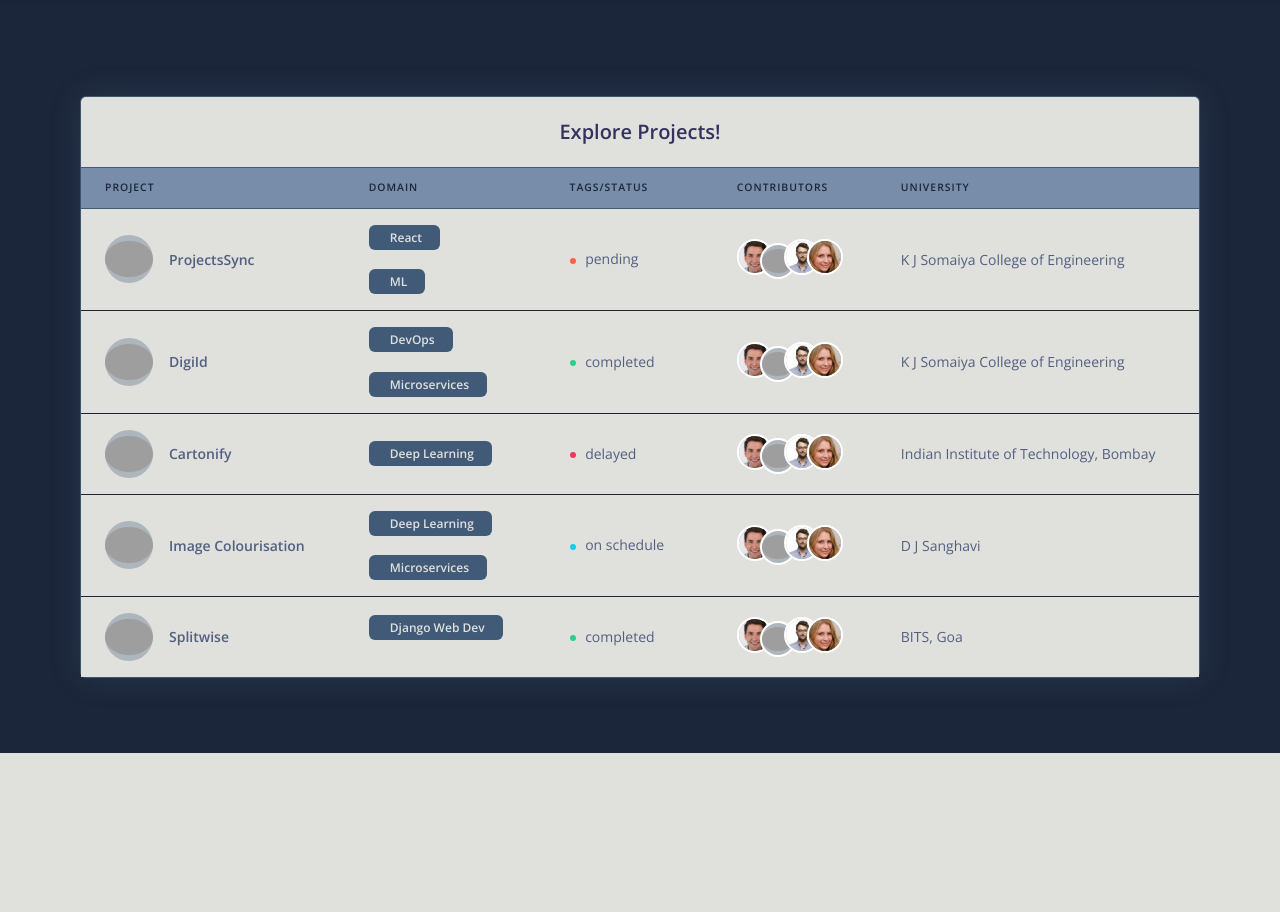
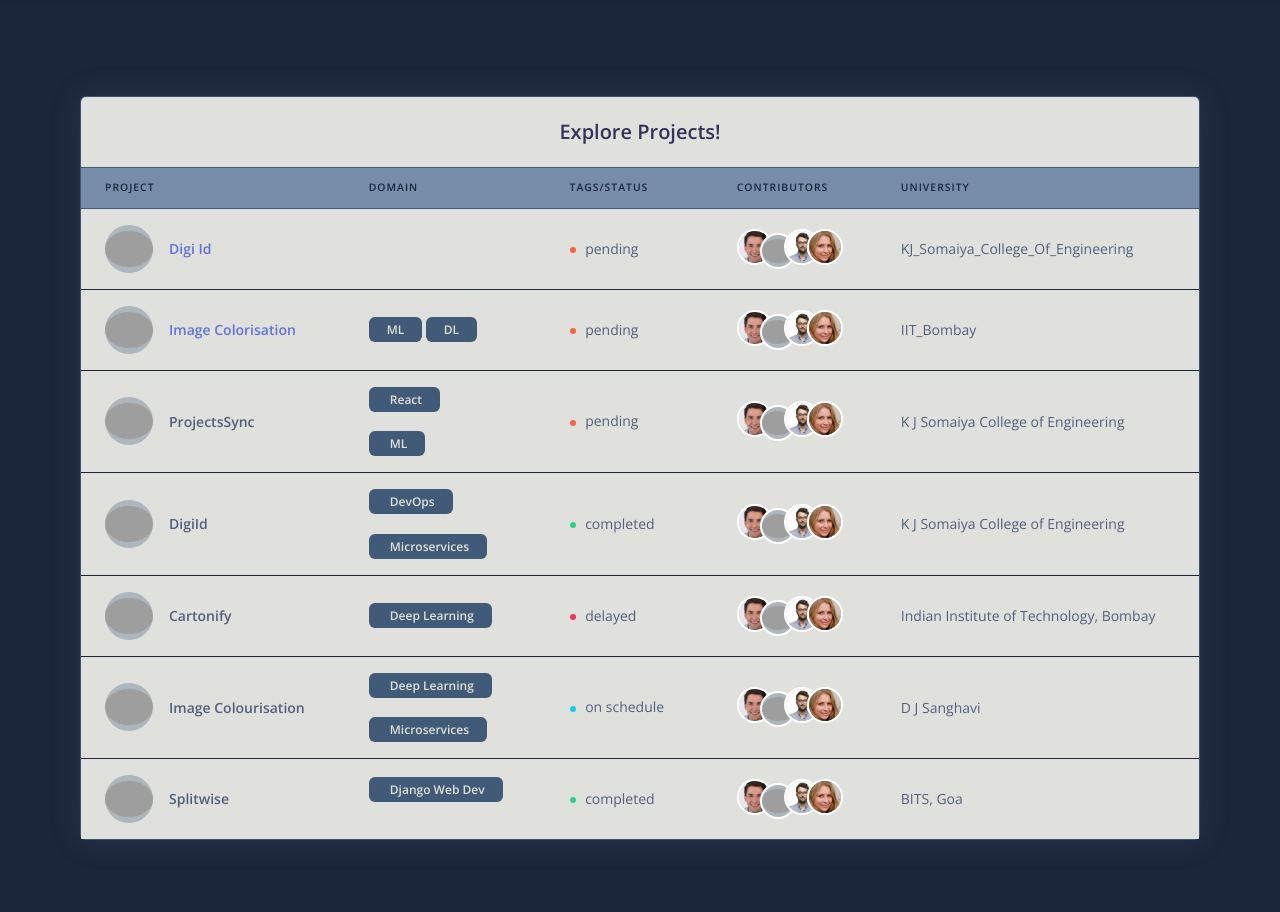
Before and after one commit to AkhilNagar/ProjectSync, a Django app: page /explore/ in a window 1280 px wide. Shown: the part 47-959 px from the top of the page. Before the commit the page ends 800 px from the top, so only its background shows below. Run offline with Django 4.2, Linux system fonts and the light colour scheme; data comes from the database, SQL or seed files in the repository; both versions use the stored data as it was after the commit; grey boxes are pictures that could not be loaded.

Commit message:
Dynamic functionality for explore

```diff
--- a/projectsync/mainapp/views.py
+++ b/projectsync/mainapp/views.py
@@ -1,6 +1,6 @@
 from django.shortcuts import render,redirect
 from django.contrib.auth import get_user_model
-from .models import User,Student,University
+from .models import User,Student,University,Project
 from .forms import UserForm
 from django.contrib.auth import authenticate,login,logout
 from django.http import HttpResponse, HttpResponseRedirect
@@ -67,7 +67,8 @@ def user_logout(request):
     return HttpResponseRedirect(reverse('home'))
 
 def explore(request):
-    return render(request, 'exploreProjects.html')
+    projects = Project.objects.all()
+    return render(request, 'exploreProjects.html', {'projects' : projects})
 
 # This will be replaced once the upload projects button is created
 def uploadProjects(request):
--- a/projectsync/projectsync/urls.py
+++ b/projectsync/projectsync/urls.py
@@ -25,6 +25,6 @@ urlpatterns = [
     path("logout/",views.user_logout, name="logout"),
     path('', TemplateView.as_view(template_name='home.html'), name='home'),
     path('explore/', views.explore, name="explore"),
-    path('projectDetails/',views.projectDetails, name="projectDetails"),
+    path('projectDetails/<int:pk>/',views.projectDetails, name="projectDetails"),
     path('uploadProjects/',views.uploadProjects, name="uploadProjects"),
 ]
--- a/projectsync/templates/exploreProjects.html
+++ b/projectsync/templates/exploreProjects.html
@@ -29,6 +29,55 @@
                   </tr>
                 </thead>
                 <tbody>
+                    {% for project in projects %}
+                    <tr>
+                        <th scope="row">
+                            <div class ="media align-items-center">
+                                <a href="{% url 'projectDetails' pk=project.pk}" class="avatar rounded-circle mr-3">
+                                    <img alt="Image placeholder" src="https://raw.githack.com/creativetimofficial/argon-dashboard/master/assets/img/theme/bootstrap.jpg">
+                                </a>
+                                <div class="media-body">
+                                    <a href ="{% url 'projectDetails' pk=project.pk %}">
+                                        <span class="mb-0 text-sm">{{ project.name }}</span>
+                                    </a>
+                                </div>
+                            </div>
+                        </th>
+                        <td>
+                            {% for tag in project.tags.all %}
+                            <span class="badge badge-pill badge-info">
+                                <i class="icofont-ui-calendar icofont-1x"></i> {{ tag.name }}
+                            </span>
+                            {% endfor %}
+                        </td>
+                        <td>
+                            <span class="badge badge-dot mr-4">
+                              <i class="bg-warning"></i> pending
+                            </span>
+                        </td>
+                        <td>
+                            <div class="avatar-group">
+                              <a href="#" class="avatar avatar-sm" data-toggle="tooltip" data-original-title="Ryan Tompson">
+                                <img src="{%static 'images/explore_images/face1.jpg' %}" alt = "Image 1">
+                              </a>
+                              <a href="#" class="avatar avatar-sm" data-toggle="tooltip" data-original-title="Romina Hadid">
+                                  <img src="{%static 'images/explore_images/face2.jpg' %}" alt = "Image 1">
+                              </a>
+                              <a href="#" class="avatar avatar-sm" data-toggle="tooltip" data-original-title="Alexander Smith">
+                                  <img src="{%static 'images/explore_images/face3.jpg' %}" alt = "Image 1">
+                              </a>
+                              <a href="#" class="avatar avatar-sm" data-toggle="tooltip" data-original-title="Jessica Doe">
+                                  <img src="{%static 'images/explore_images/face4.jpeg' %}" alt = "Image 1">
+                              </a>
+                            </div>
+                        </td>
+                        <td>
+                            <div class=""media-body">
+                                <span class="mb-0 text-sm">{{ project.univ }}</span>
+                            </div>
+                        </td>
+                    </tr>
+                    {% endfor %}
                   <tr>
                     <th scope="row">
                       <div class="media align-items-center">
```
Also changed, not shown: projectsync/db.sqlite3.
